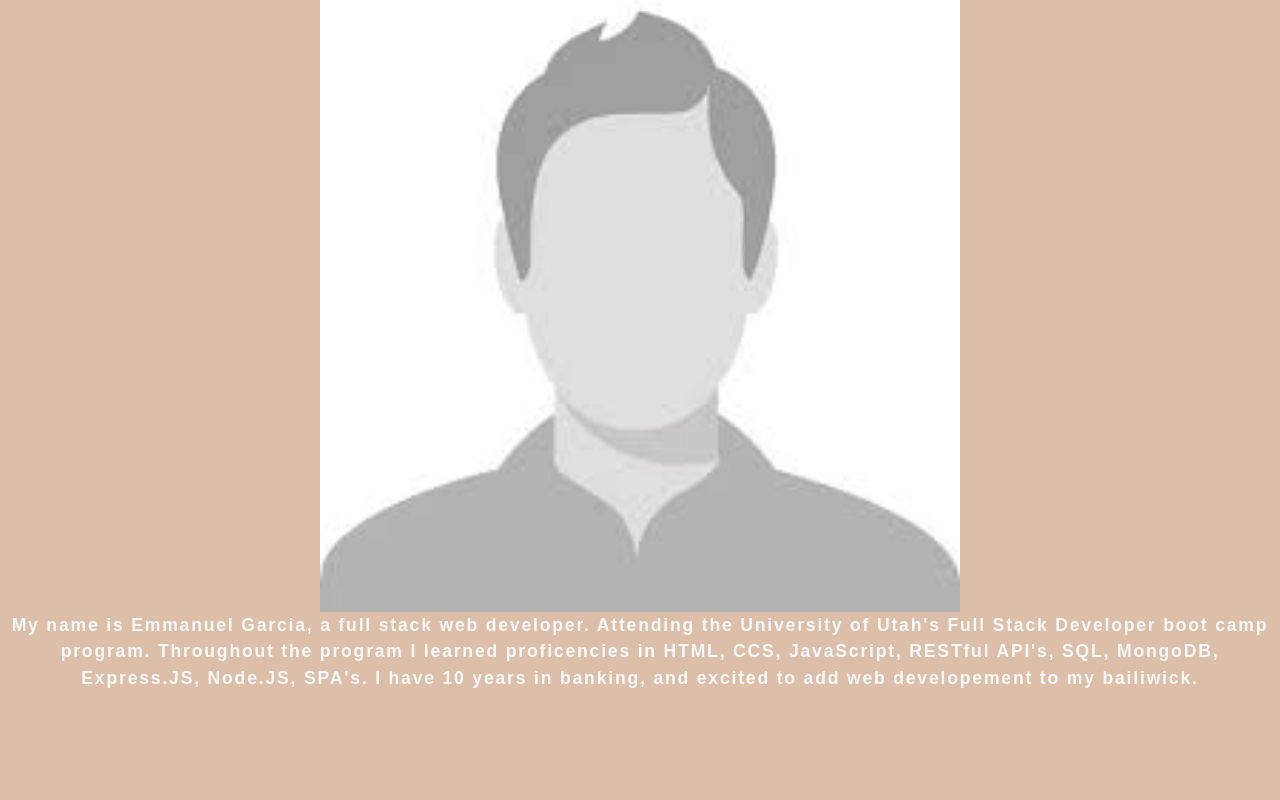
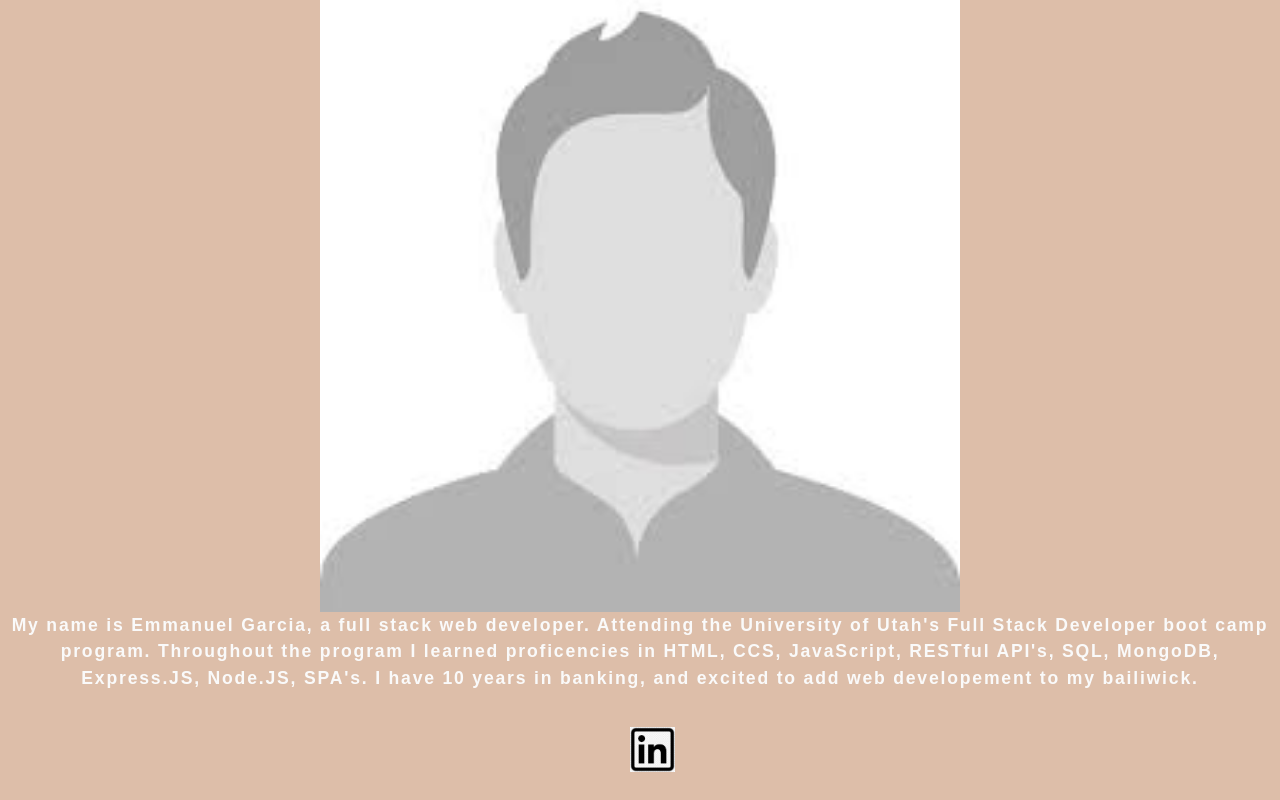
Before and after one commit to GarciaE89/emmanuel-port, a React (Create React App) app: page / in a window 1280 px wide. Shown: the part 191-991 px from the top of the page. Before the commit the page ends 900 px from the top, so only its background shows below. Built offline with nearby package versions, Linux system fonts and the light colour scheme.

Commit message:
added footer and linkedin logo

```diff
--- a/public/index.html
+++ b/public/index.html
@@ -24,7 +24,7 @@
       work correctly both with client-side routing and a non-root public URL.
       Learn how to configure a non-root public URL by running `npm run build`.
     -->
-    <title>React App</title>
+    <title>Emmanuel Garcia</title>
   </head>
   <body>
     <noscript>You need to enable JavaScript to run this app.</noscript>
--- a/src/App.js
+++ b/src/App.js
@@ -6,6 +6,7 @@
 import Contact from "./components/Contact";
 import Portfolio from "./components/Portfolio";
 import Resume from './components/Resume';
+import Footer from './components/Footer';
 
 // import './App.css'
 
@@ -33,6 +34,7 @@
         <Nav pageSel={setPageSelected} selPage={pageSelected}></Nav>
 
         {getPage()}
+        <Footer></Footer>
       </div>
     </div>
   );
--- /dev/null
+++ b/src/components/Footer/FooterIcon.js
@@ -0,0 +1,14 @@
+import React from "react";
+// import Footer from "./Footer";
+
+function FooterIcon(props) {
+  return (
+    <li className="footer-icon">
+      <a href={props.url} target="_blank">
+        <img src={props.iconImage} alt="footer icon"></img>
+      </a>
+    </li>
+  );
+}
+
+export default FooterIcon;
--- /dev/null
+++ b/src/components/Footer/index.js
@@ -0,0 +1,17 @@
+import React from "react";
+import FooterIcon from "./FooterIcon";
+import LinkedIn from "../../assets/projects-pics/linkedin.png"
+
+function Footer() {
+return (
+<ul className="logos">
+<FooterIcon iconImage={LinkedIn}
+url="https://www.linkedin.com/in/emmanuel-garcia-02b288193/"
+>
+
+</FooterIcon>
+</ul>
+)
+}
+
+export default Footer;
--- a/src/index.css
+++ b/src/index.css
@@ -300,6 +300,14 @@
   align-items: center;
   margin: auto;
   width: 50%;
-  height: 350;
-  width: 300;
+  height: 250;
+  width: 250;
 }
+
+.footer-icon {
+  width: 55px;
+  height: 55px;
+  margin: 0px 10px 0px 0px;
+  display: inline-block;
+  padding: 0px 10px 0px 0px;
+}
```
Also changed, not shown: src/assets/projects-pics/linkedin.png (added).
